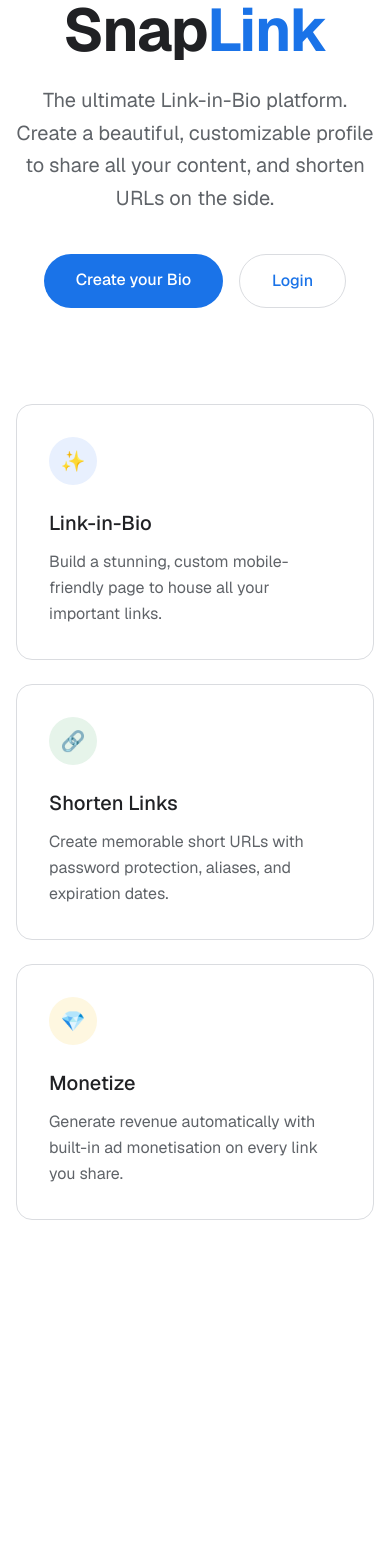
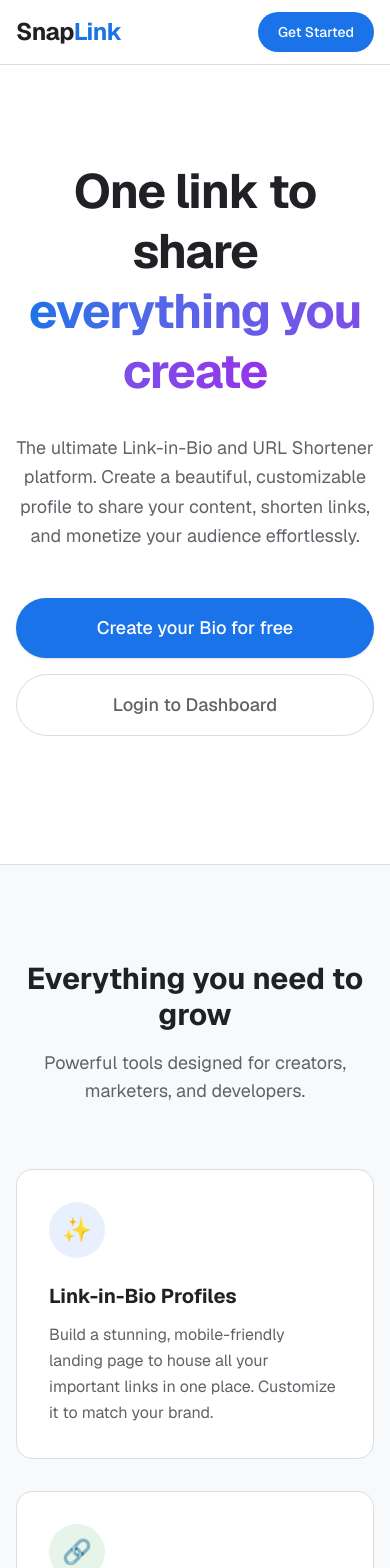
Before and after one commit to dhyey0904/snaplink, a Next.js app in the folder frontend/: page / in a window 390 px wide. Shown: the top 1568 px of the page. Before the commit the page ends 1220 px from the top, so only its background shows below. Built offline with nearby package versions, Linux system fonts and the light colour scheme.

Commit message:
feat: Redesign landing page for professional SaaS structure and mobile responsiveness

```diff
--- a/frontend/src/app/page.tsx
+++ b/frontend/src/app/page.tsx
@@ -2,46 +2,106 @@ import Link from "next/link";
 
 export default function Home() {
   return (
-    <div className="min-h-screen bg-white flex flex-col items-center justify-center text-center px-4 font-sans">
-      <h1 className="text-6xl md:text-7xl font-bold text-[#202124] tracking-tight">
+    <div className="min-h-screen bg-white font-sans text-[#202124] flex flex-col">
+      {/* Navigation Bar */}
+      <nav className="w-full border-b border-[#dadce0] bg-white sticky top-0 z-50">
+        <div className="max-w-7xl mx-auto px-4 sm:px-6 lg:px-8">
+          <div className="flex justify-between h-16 items-center">
+            <div className="flex-shrink-0 flex items-center">
+              <span className="text-2xl font-bold tracking-tight">
                 Snap<span className="text-[#1a73e8]">Link</span>
+              </span>
+            </div>
+            <div className="flex items-center gap-4">
+              <Link
+                href="/login"
+                className="text-sm font-medium text-[#5f6368] hover:text-[#202124] transition-colors hidden sm:block"
+              >
+                Sign in
+              </Link>
+              <Link
+                href="/register"
+                className="text-sm font-medium bg-[#1a73e8] text-white px-5 py-2.5 rounded-full hover:bg-[#1557b0] transition-colors focus:ring-4 focus:ring-[#1a73e8]/20"
+              >
+                Get Started
+              </Link>
+            </div>
+          </div>
+        </div>
+      </nav>
+
+      {/* Hero Section */}
+      <main className="flex-grow">
+        <section className="px-4 sm:px-6 lg:px-8 pt-24 pb-32 max-w-7xl mx-auto text-center flex flex-col items-center">
+          <h1 className="text-5xl sm:text-6xl md:text-7xl font-bold text-[#202124] tracking-tight leading-tight max-w-4xl">
+            One link to share <br className="hidden sm:block" />
+            <span className="text-transparent bg-clip-text bg-gradient-to-r from-[#1a73e8] to-[#9333ea]">everything you create</span>
           </h1>
-      <p className="mt-6 text-xl text-[#5f6368] max-w-2xl leading-relaxed">
-        The ultimate Link-in-Bio platform. Create a beautiful, customizable profile to share all your content, and shorten URLs on the side.
+          <p className="mt-8 text-lg sm:text-xl text-[#5f6368] max-w-2xl leading-relaxed">
+            The ultimate Link-in-Bio and URL Shortener platform. Create a beautiful, customizable profile to share your content, shorten links, and monetize your audience effortlessly.
           </p>
 
-      <div className="mt-10 flex gap-4">
+          <div className="mt-12 flex flex-col sm:flex-row gap-4 sm:gap-6 w-full sm:w-auto">
             <Link
               href="/register"
-          className="px-8 py-3.5 bg-[#1a73e8] text-white rounded-full font-medium hover:bg-[#1557b0] transition-colors focus:ring-4 focus:ring-[#1a73e8]/20"
+              className="px-8 py-4 bg-[#1a73e8] text-white rounded-full font-medium text-lg hover:bg-[#1557b0] transition-colors focus:ring-4 focus:ring-[#1a73e8]/20 shadow-sm w-full sm:w-auto"
             >
-          Create your Bio
+              Create your Bio for free
             </Link>
             <Link
               href="/login"
-          className="px-8 py-3.5 bg-white text-[#1a73e8] border border-[#dadce0] rounded-full font-medium hover:bg-[#f8f9fa] transition-colors"
+              className="px-8 py-4 bg-white text-[#5f6368] border border-[#dadce0] rounded-full font-medium text-lg hover:bg-[#f8f9fa] hover:text-[#202124] transition-colors w-full sm:w-auto"
             >
-          Login
+              Login to Dashboard
             </Link>
           </div>
+        </section>
 
-      <div className="mt-24 grid grid-cols-1 md:grid-cols-3 gap-6 max-w-5xl w-full">
-        <div className="bg-white p-8 rounded-2xl border border-[#dadce0] hover:border-[#1a73e8] transition-colors text-left flex flex-col items-start group">
-          <div className="w-12 h-12 rounded-full bg-[#e8f0fe] text-[#1a73e8] flex items-center justify-center mb-6 text-xl group-hover:scale-110 transition-transform">✨</div>
-          <h3 className="text-xl font-medium text-[#202124]">Link-in-Bio</h3>
-          <p className="mt-3 text-[#5f6368] leading-relaxed">Build a stunning, custom mobile-friendly page to house all your important links.</p>
+        {/* Features Section */}
+        <section className="bg-[#f8f9fa] border-t border-[#dadce0] py-24">
+          <div className="max-w-7xl mx-auto px-4 sm:px-6 lg:px-8">
+            <div className="text-center mb-16">
+              <h2 className="text-3xl sm:text-4xl font-bold text-[#202124]">Everything you need to grow</h2>
+              <p className="mt-4 text-[#5f6368] text-lg">Powerful tools designed for creators, marketers, and developers.</p>
             </div>
-        <div className="bg-white p-8 rounded-2xl border border-[#dadce0] hover:border-[#34a853] transition-colors text-left flex flex-col items-start group">
-          <div className="w-12 h-12 rounded-full bg-[#e6f4ea] text-[#34a853] flex items-center justify-center mb-6 text-xl group-hover:scale-110 transition-transform">🔗</div>
-          <h3 className="text-xl font-medium text-[#202124]">Shorten Links</h3>
-          <p className="mt-3 text-[#5f6368] leading-relaxed">Create memorable short URLs with password protection, aliases, and expiration dates.</p>
+
+            <div className="grid grid-cols-1 md:grid-cols-3 gap-8">
+              {/* Feature 1 */}
+              <div className="bg-white p-8 rounded-2xl border border-[#dadce0] hover:border-[#1a73e8] hover:shadow-md transition-all text-left flex flex-col items-start group">
+                <div className="w-14 h-14 rounded-full bg-[#e8f0fe] text-[#1a73e8] flex items-center justify-center mb-6 text-2xl group-hover:scale-110 transition-transform">✨</div>
+                <h3 className="text-xl font-bold text-[#202124]">Link-in-Bio Profiles</h3>
+                <p className="mt-3 text-[#5f6368] leading-relaxed">Build a stunning, mobile-friendly landing page to house all your important links in one place. Customize it to match your brand.</p>
               </div>
-        <div className="bg-white p-8 rounded-2xl border border-[#dadce0] hover:border-[#fbbc04] transition-colors text-left flex flex-col items-start group">
-          <div className="w-12 h-12 rounded-full bg-[#fef7e0] text-[#f9ab00] flex items-center justify-center mb-6 text-xl group-hover:scale-110 transition-transform">💎</div>
-          <h3 className="text-xl font-medium text-[#202124]">Monetize</h3>
-          <p className="mt-3 text-[#5f6368] leading-relaxed">Generate revenue automatically with built-in ad monetisation on every link you share.</p>
+
+              {/* Feature 2 */}
+              <div className="bg-white p-8 rounded-2xl border border-[#dadce0] hover:border-[#34a853] hover:shadow-md transition-all text-left flex flex-col items-start group">
+                <div className="w-14 h-14 rounded-full bg-[#e6f4ea] text-[#34a853] flex items-center justify-center mb-6 text-2xl group-hover:scale-110 transition-transform">🔗</div>
+                <h3 className="text-xl font-bold text-[#202124]">Smart URL Shortener</h3>
+                <p className="mt-3 text-[#5f6368] leading-relaxed">Create memorable short URLs. Protect them with passwords, set expiration dates, and generate instant QR codes.</p>
+              </div>
+
+              {/* Feature 3 */}
+              <div className="bg-white p-8 rounded-2xl border border-[#dadce0] hover:border-[#fbbc04] hover:shadow-md transition-all text-left flex flex-col items-start group">
+                <div className="w-14 h-14 rounded-full bg-[#fef7e0] text-[#f9ab00] flex items-center justify-center mb-6 text-2xl group-hover:scale-110 transition-transform">💎</div>
+                <h3 className="text-xl font-bold text-[#202124]">Ad Monetization</h3>
+                <p className="mt-3 text-[#5f6368] leading-relaxed">Turn your traffic into revenue. Enable our built-in 5-second ad monetization modal on your links to earn money automatically.</p>
               </div>
             </div>
           </div>
+        </section>
+      </main>
+
+      {/* Footer */}
+      <footer className="bg-white border-t border-[#dadce0] py-12">
+        <div className="max-w-7xl mx-auto px-4 sm:px-6 lg:px-8 flex flex-col sm:flex-row justify-between items-center">
+          <span className="text-xl font-bold tracking-tight text-[#202124] mb-4 sm:mb-0">
+            Snap<span className="text-[#1a73e8]">Link</span>
+          </span>
+          <p className="text-[#5f6368] text-sm">
+            © {new Date().getFullYear()} SnapLink. All rights reserved.
+          </p>
+        </div>
+      </footer>
+    </div>
   );
 }
```
Lines whose indentation alone changed are shown as unchanged.
